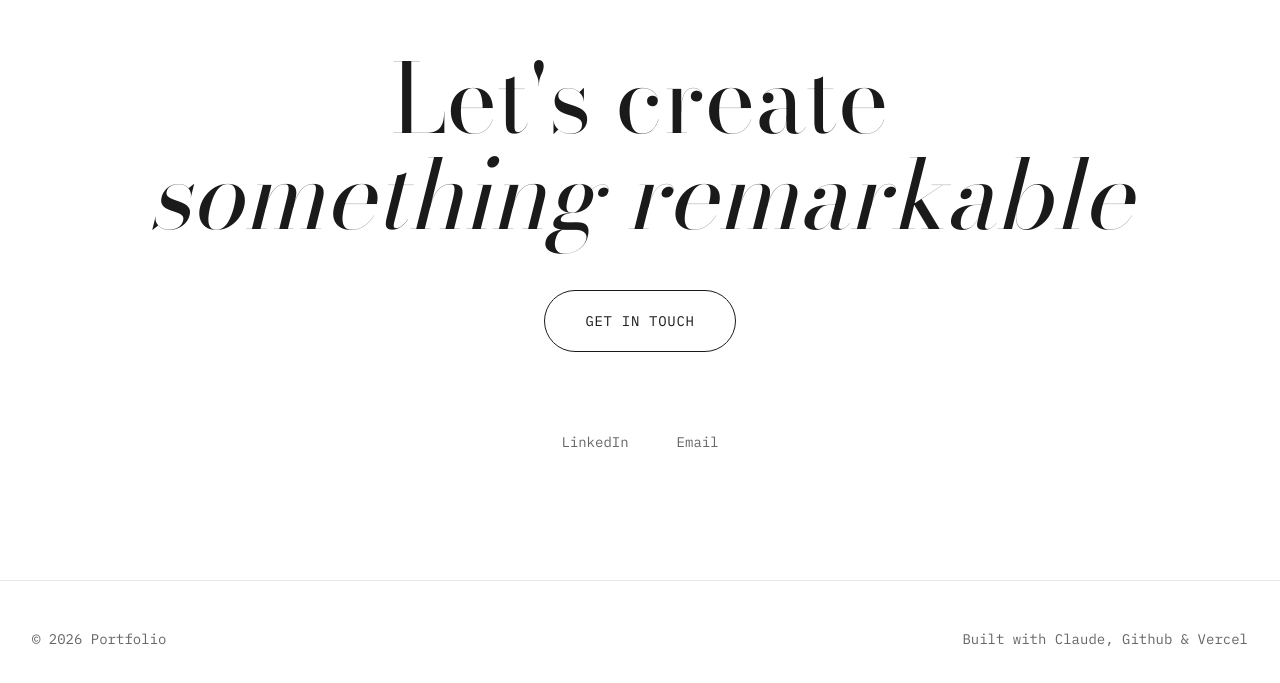
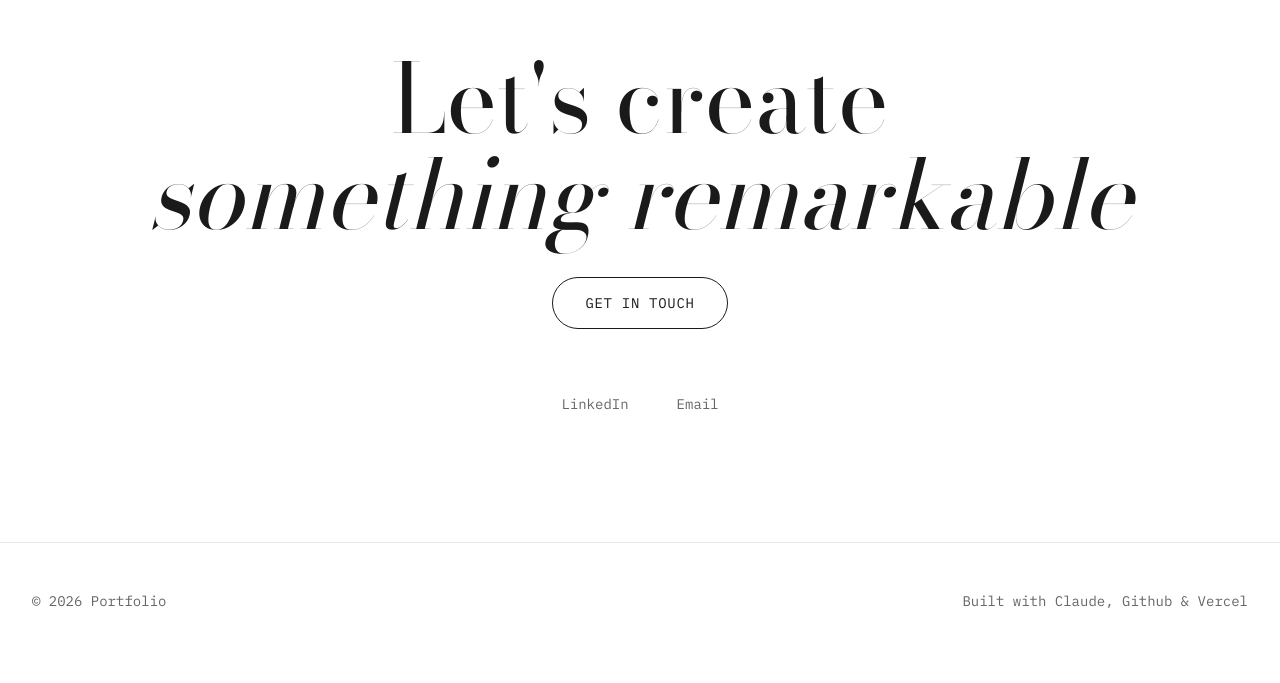
Before and after one commit to angieyoo/portfolio, a Next.js app: page / in a window 1280 px wide. Shown: the part 2040-2723 px from the top of the page. After the commit the page ends 2699 px from the top, so only its background shows below. Built offline with nearby package versions, Linux system fonts and the light colour scheme.

Commit message:
Update page.tsx

```diff
--- a/app/page.tsx
+++ b/app/page.tsx
@@ -6,7 +6,6 @@ import Link from 'next/link'
 
 export default function Home() {
   const [scrollY, setScrollY] = useState(0)
-  const { scrollYProgress } = useScroll()
 
   useEffect(() => {
     const handleScroll = () => setScrollY(window.scrollY)
@@ -345,17 +344,18 @@ export default function Home() {
               <span className="italic">something remarkable</span>
             </h2>
 
-            <motion.button
-              className="px-10 py-5 border border-text rounded-full font-body text-sm tracking-wider hover:bg-text hover:text-primary transition-all duration-300"
+            <motion.a
+              href="mailto:hello@angieyoo.com"
+              className="px-8 py-4 border border-text rounded-full font-body text-sm tracking-wider hover:bg-text hover:text-primary transition-all duration-300"
               whileHover={{ scale: 1.05 }}
               whileTap={{ scale: 0.95 }}
             >
               GET IN TOUCH
-            </motion.button>
+            </motion.a>
 
             <div className="mt-20 flex justify-center gap-12 text-sm font-body text-muted">
-              <a href="#" className="hover:text-text transition-colors">LinkedIn</a>
-              <a href="#" className="hover:text-text transition-colors">Email</a>
+              <a href="https://www.linkedin.com/in/yooangie/" className="hover:text-text transition-colors">LinkedIn</a>
+              <a href="mailto:hello@angieyoo.com" className="hover:text-text transition-colors">Email</a>
             </div>
           </motion.div>
         </div>
```
